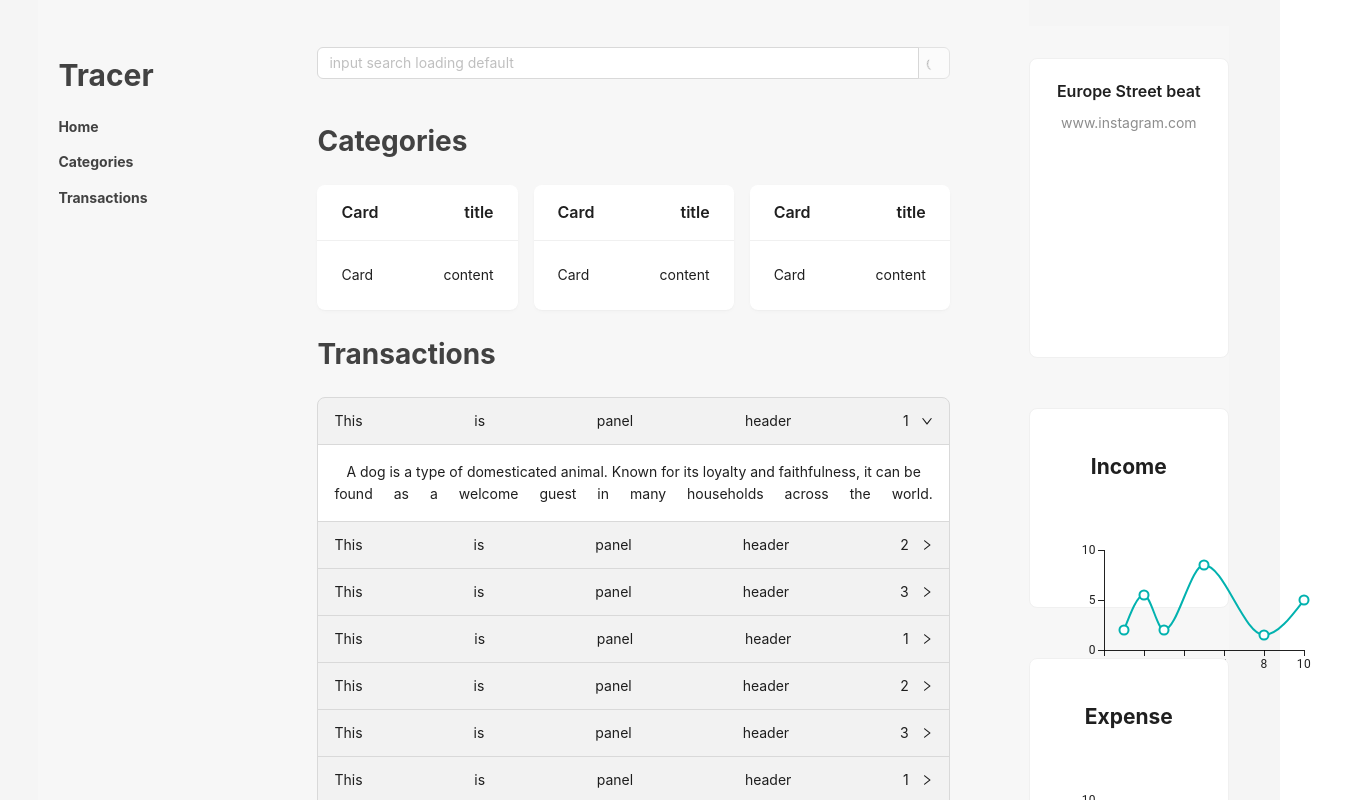
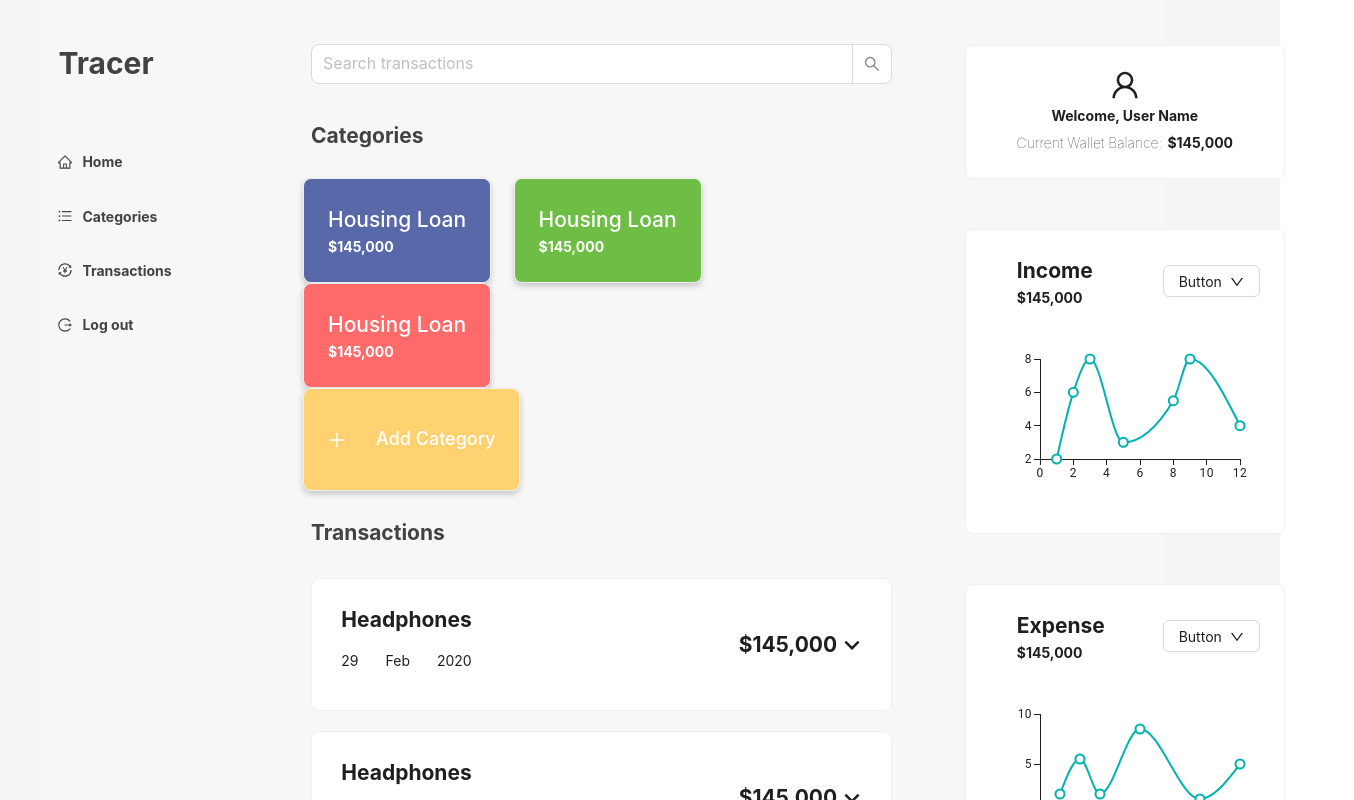
Before and after one commit to Expense-Tracker-Task/expense-tracker-frontend, a React (Create React App) app: page / in a window 1280 px wide. Shown: the top 800 px of the page, 1354 px wide, since content can reach past the window. Built offline with nearby package versions, Linux system fonts and the light colour scheme.

Commit message:
complete overal home page design

```diff
--- a/package.json
+++ b/package.json
@@ -5,6 +5,7 @@
   "dependencies": {
     "@emotion/react": "^11.11.1",
     "@emotion/styled": "^11.11.0",
+    "@mui/icons-material": "^5.14.14",
     "@mui/material": "^5.14.13",
     "@mui/x-charts": "^6.0.0-alpha.15",
     "@testing-library/jest-dom": "^5.17.0",
--- a/src/views/home-page.js
+++ b/src/views/home-page.js
@@ -1,10 +1,19 @@
 import React from "react";
-import { Card, Col, Collapse, Layout, Row, Space } from "antd";
+import { Button, Card, Col, Dropdown, Layout, Row, Space } from "antd";
 import Search from "antd/es/input/Search";
 import { LineChart } from "@mui/x-charts/LineChart";
+import ExpandMoreIcon from "@mui/icons-material/ExpandMore";
+import {
+  HomeOutlined,
+  UnorderedListOutlined,
+  TransactionOutlined,
+  LogoutOutlined,
+  PlusOutlined,
+  DownOutlined,
+  UserOutlined,
+} from "@ant-design/icons";
 
 const { Sider, Content } = Layout;
-const { Meta } = Card;
 const backgroundColor = "#f7f7f7";
 const textColor = "#424242";
 const contentStyle = {
@@ -16,13 +25,21 @@ const contentStyle = {
 };
 
 const siderStyle = {
-  paddingTop: "2.5%",
+  paddingTop: "3.5%",
   textAlign: "center",
   color: textColor,
   backgroundColor: backgroundColor,
 };
 
+const cardStyle = {
+  backgroundColor: "white",
+  width: "160%",
+  textAlignLast: "start",
+};
+
 export const HomePage = () => {
+  const [selectedTransactionName, setSelectedTransactionName] =
+    React.useState("");
   return (
     <Layout>
       <Sider style={{ ...siderStyle, marginLeft: "3%" }}>
@@ -32,63 +49,161 @@ export const HomePage = () => {
             textAlign: "-webkit-left",
           }}
         >
-          {appNameMethod()}
-          {navigationMethod()}
+          {appNameComponent()}
+          {navigationComponent()}
         </Col>
       </Sider>
 
-      <Layout>
-        <Content style={{ ...contentStyle, paddingTop: "6%" }}>
-          <Search placeholder="input search loading default" loading />
-        </Content>
-        <Content style={{ ...contentStyle, textAlignLast: "justify" }}>
-          {categoriesMethod()}
-        </Content>
-        <Content style={{ ...contentStyle, textAlignLast: "justify" }}>
-          {transactionsMethod()}
-        </Content>
+      <Layout style={{ alignSelf: "flex-start" }}>
+        {searchComponent()}
+        {categoriesComponent()}
+        {transactionsComponent(
+          selectedTransactionName,
+          setSelectedTransactionName
+        )}
       </Layout>
       <Sider
         style={{
           ...siderStyle,
-          marginTop: "2%",
-          marginRight: "4%",
+          marginRight: "9%",
           color: backgroundColor,
           backgroundColor: backgroundColor,
         }}
       >
         <Col>
-          {userInfoMethod()}
-          {incomeChartMethod()}
-          {expenseChartMethod()}
+          {userInfoComponent()}
+          {incomeChartComponent()}
+          {expenseChartComponent()}
+          {addingTransactionComponent()}
         </Col>
       </Sider>
     </Layout>
   );
 };
 
-function userInfoMethod() {
-  const style = {
-    height: "300px",
-    width: "100%",
-    backgroundColor: "white",
-  };
+function addingTransactionComponent() {
   return (
-    <Card style={style} hoverable>
-      <Meta title="Europe Street beat" description="www.instagram.com" />
+    <Card style={{ ...cardStyle, marginTop: "50px" }} hoverable>
+      <Row align="middle" justify="center">
+        <PlusOutlined style={{ fontSize: "20px", fontWeight: "bold" }} />
+        <h1
+          style={{
+            margin: "unset",
+            marginLeft: "30px",
+            fontSize: "20px",
+            fontWeight: "500",
+          }}
+        >
+          Add Transaction
+        </h1>
+      </Row>
     </Card>
   );
 }
-
-function incomeChartMethod() {
-  const style = {
-    backgroundColor: "white",
-    height: "200px",
-    marginTop: "50px",
+function searchComponent() {
+  return (
+    <Content style={{ ...contentStyle, paddingTop: "6%" }}>
+      <Search placeholder="Search transactions" size="large" />
+    </Content>
+  );
+}
+function userInfoComponent() {
+  return (
+    <Card style={cardStyle} hoverable>
+      <Col style={{ textAlignLast: "center" }}>
+        <Row align="middle" justify="center">
+          <UserOutlined style={{ fontSize: "30px" }} />
+        </Row>
+        <h4 style={{ margin: "unset", marginTop: "5px" }}>
+          Welcome, User Name
+        </h4>
+        <Row align="middle" justify="center">
+          <h4
+            style={{ margin: "unset", marginTop: "5px", fontWeight: "lighter" }}
+          >
+            Current Wallet Balance:
+          </h4>
+          <h4 style={{ margin: "unset", marginTop: "5px", marginLeft: "5px" }}>
+            $145,000
+          </h4>
+        </Row>
+      </Col>
+    </Card>
+  );
+}
+function incomeChartComponent() {
+  const items = [
+    {
+      label: "Bu Ay",
+      key: "1",
+    },
+    {
+      label: "Bu Yıl",
+      key: "2",
+    },
+  ];
+  const menuProps = {
+    items,
   };
   return (
-    <Card style={style} hoverable>
-      <h1>Income</h1>
+    <Card style={{ ...cardStyle, marginTop: "50px" }} hoverable>
+      <Row align="middle" justify="space-between">
+        <Col style={{ marginLeft: "10%" }}>
+          <h1 style={{ margin: "unset" }}>Income</h1>
+          <h4 style={{ margin: "unset" }}>$145,000</h4>
+        </Col>
+        <Dropdown menu={menuProps}>
+          <Button>
+            <Space>
+              Button
+              <DownOutlined />
+            </Space>
+          </Button>
+        </Dropdown>
+      </Row>
+      <LineChart
+        xAxis={[{ data: [1, 2, 3, 5, 8, 9, 12] }]}
+        series={[
+          {
+            data: [2, 6, 8, 3, 5.5, 8, 4],
+          },
+        ]}
+        width={300}
+        height={200}
+      />
+    </Card>
+  );
+}
+function expenseChartComponent() {
+  const items = [
+    {
+      label: "Bu Ay",
+      key: "1",
+    },
+    {
+      label: "Bu Yıl",
+      key: "2",
+    },
+  ];
+  const menuProps = {
+    items,
+  };
+  return (
+    <Card style={{ ...cardStyle, marginTop: "50px" }} hoverable>
+      <Row align="middle" justify="space-between">
+        <Col style={{ marginLeft: "10%" }}>
+          <h1 style={{ margin: "unset" }}>Expense</h1>
+          <h4 style={{ margin: "unset" }}>$145,000</h4>
+        </Col>
+        <Dropdown menu={menuProps}>
+          <Button>
+            <Space>
+              Button
+              <DownOutlined />
+            </Space>
+          </Button>
+        </Dropdown>
+      </Row>
       <LineChart
         xAxis={[{ data: [1, 2, 3, 5, 8, 10] }]}
         series={[
@@ -102,150 +217,226 @@ function incomeChartMethod() {
     </Card>
   );
 }
-
-function expenseChartMethod() {
-  const style = {
-    backgroundColor: "white",
-    height: "200px",
-    marginTop: "50px",
-  };
+function transactionsComponent(
+  selectedTransactionName,
+  setSelectedTransactionName
+) {
+  let transactionList = [
+    {
+      name: "panel1",
+      title: "Headphones",
+      date: "29 Feb 2020",
+      amount: "$145,000",
+    },
+    {
+      name: "panel2",
+      title: "Headphones",
+      date: "29 Feb 2020",
+      amount: "$145,000",
+    },
+    {
+      name: "panel3",
+      title: "Headphones",
+      date: "29 Feb 2020",
+      amount: "$145,000",
+    },
+    {
+      name: "panel4",
+      title: "Headphones",
+      date: "29 Feb 2020",
+      amount: "$145,000",
+    },
+  ];
   return (
-    <Card style={style} hoverable>
-      <h1>Expense</h1>
-      <LineChart
-        xAxis={[{ data: [1, 2, 3, 5, 8, 10] }]}
-        series={[
-          {
-            data: [2, 5.5, 2, 8.5, 1.5, 5],
-          },
-        ]}
-        width={300}
-        height={200}
-      />
+    <Content style={{ ...contentStyle, textAlignLast: "justify" }}>
+      <h2>Transactions</h2>
+      <Col>
+        {transactionComponent(
+          transactionList[0],
+          selectedTransactionName,
+          setSelectedTransactionName
+        )}
+        {transactionComponent(
+          transactionList[1],
+          selectedTransactionName,
+          setSelectedTransactionName
+        )}
+        {transactionComponent(
+          transactionList[2],
+          selectedTransactionName,
+          setSelectedTransactionName
+        )}
+      </Col>
+    </Content>
+  );
+}
+function transactionComponent(
+  transaction,
+  selectedTransactionName,
+  setSelectedTransactionName
+) {
+  return (
+    <Card style={{ marginTop: "20px" }} hoverable>
+      <Col>
+        <Row align="middle" justify="space-between">
+          <Col style={{ marginLeft: "1%" }}>
+            <h2 style={{ margin: "unset" }}>Headphones</h2>
+            <p>29 Feb 2020</p>
+          </Col>
+          <Row
+            align="middle"
+            justify="center"
+            onClick={() => setSelectedTransactionName(transaction.name)}
+          >
+            <h2 style={{ margin: "unset" }}>$145,000</h2>
+            <ExpandMoreIcon style={{ fontSize: "30px" }} />
+          </Row>
+        </Row>
+        {selectedTransactionName == transaction.name && (
+          <Col style={{ marginLeft: "1%" }}>
+            <div
+              style={{
+                height: "1px",
+                backgroundColor: "#424242",
+                margin: "10px 0",
+              }}
+            ></div>
+            <h3 style={{ margin: "unset" }}>Description</h3>
+            <p>
+              Lorem ipsum dolor sit amet consectetur adipisicing elit. Maxime
+              mollitia, molestiae quas vel sint commodi repudiandae consequuntur
+              voluptatum laborum numquam blanditiis harum quisquam eius sed odit
+              fugiat iusto fuga praesentium optio, eaque rerum! Provident
+              similique accusantium nemo autem.
+            </p>
+          </Col>
+        )}
+      </Col>
     </Card>
   );
 }
+function categoriesComponent() {
+  const softColors = [
+    "#5968A8",
+    "#6EBD45",
+    "#FF6B6B",
+    "#FFD271",
+    "#5BC0BE",
+    "#B33A3A",
+    "#6489B1",
+    "#FFB547",
+    "#808000",
+    "#9678B6",
+  ];
 
-function transactionsMethod() {
-  const text = `
-    A dog is a type of domesticated animal.
-    Known for its loyalty and faithfulness,
-    it can be found as a welcome guest in many households across the world.
-    `;
-  const items = [
-    {
-      key: "1",
-      label: "This is panel header 1",
-      children: <div>{text}</div>,
-    },
-    {
-      key: "2",
-      label: "This is panel header 2",
-      children: <div>{text}</div>,
-    },
-    {
-      key: "3",
-      label: "This is panel header 3",
-      children: <div>{text}</div>,
-    },
-    {
-      key: "4",
-      label: "This is panel header 1",
-      children: <div>{text}</div>,
-    },
-    {
-      key: "5",
-      label: "This is panel header 2",
-      children: <div>{text}</div>,
-    },
-    {
-      key: "6",
-      label: "This is panel header 3",
-      children: <div>{text}</div>,
-    },
-    {
-      key: "7",
-      label: "This is panel header 1",
-      children: <div>{text}</div>,
-    },
-    {
-      key: "8",
-      label: "This is panel header 2",
-      children: <div>{text}</div>,
-    },
-    {
-      key: "9",
-      label: "This is panel header 3",
-      children: <div>{text}</div>,
-    },
-    {
-      key: "10",
-      label: "This is panel header 1",
-      children: <div>{text}</div>,
-    },
-    {
-      key: "11",
-      label: "This is panel header 2",
-      children: <div>{text}</div>,
-    },
-    {
-      key: "12",
-      label: "This is panel header 3",
-      children: <div>{text}</div>,
-    },
-  ];
   return (
-    <>
-      <h1>Transactions</h1>
-      <Collapse
-        defaultActiveKey={["1"]}
-        onChange={() => {}}
-        expandIconPosition={"end"}
-        items={items}
-      />
-    </>
+    <Content style={{ ...contentStyle, textAlignLast: "justify" }}>
+      <h2>Categories</h2>
+      <Row gutter={16}>
+        <Row style={{ width: "75%" }}>
+          <Card
+            style={{
+              background: softColors[0],
+              marginRight: "5%",
+              boxShadow: "0 3px 6px rgba(0, 0, 0, 0.2)",
+            }}
+            hoverable
+          >
+            <Col style={{ color: "white" }}>
+              <h2 style={{ margin: "unset", fontWeight: 500 }}>Housing Loan</h2>
+              <h4 style={{ margin: "unset" }}>$145,000</h4>
+            </Col>
+          </Card>
+          <Card
+            style={{
+              background: softColors[1],
+              marginRight: "5%",
+              boxShadow: "0 3px 6px rgba(0, 0, 0, 0.2)",
+            }}
+            hoverable
+          >
+            <Col style={{ color: "white" }}>
+              <h2 style={{ margin: "unset", fontWeight: 500 }}>Housing Loan</h2>
+              <h4 style={{ margin: "unset" }}>$145,000</h4>
+            </Col>
+          </Card>
+          <Card
+            style={{
+              background: softColors[2],
+              marginRight: "5%",
+              boxShadow: "0 3px 6px rgba(0, 0, 0, 0.2)",
+            }}
+            hoverable
+          >
+            <Col style={{ color: "white" }}>
+              <h2 style={{ margin: "unset", fontWeight: 500 }}>Housing Loan</h2>
+              <h4 style={{ margin: "unset" }}>$145,000</h4>
+            </Col>
+          </Card>
+        </Row>
+        <Card
+          style={{
+            background: softColors[3],
+            boxShadow: "0 3px 6px rgba(0, 0, 0, 0.2)",
+          }}
+          hoverable
+        >
+          <Row align="middle" justify="center">
+            <PlusOutlined
+              style={{ fontSize: "18px", fontWeight: "bold", color: "white" }}
+            />
+            <h1
+              style={{
+                marginLeft: "30px",
+                fontSize: "18px",
+                fontWeight: "500",
+                color: "white",
+              }}
+            >
+              Add Category
+            </h1>
+          </Row>
+        </Card>
+      </Row>
+    </Content>
   );
 }
-function categoriesMethod() {
+function navigationComponent() {
+  const style = {
+    marginTop: "30%",
+    textAlignLast: "start",
+  };
+  const titleStyle = {
+    color: "#424242",
+    cursor: "pointer",
+    marginLeft: "10px",
+  };
   return (
-    <>
-      <h1>Categories</h1>
-      <Row gutter={16}>
-        <Col span={8}>
-          <Card title="Card title" bordered={false}>
-            Card content
-          </Card>
-        </Col>
-        <Col span={8}>
-          <Card title="Card title" bordered={false}>
-            Card content
-          </Card>
-        </Col>
-        <Col span={8}>
-          <Card title="Card title" bordered={false}>
-            Card content
-          </Card>
-        </Col>
+    <Col style={style}>
+      <Row align="middle" justify="start">
+        <HomeOutlined />
+        <h4 style={titleStyle}>Home</h4>
       </Row>
-    </>
+      <Row align="middle" justify="start">
+        <UnorderedListOutlined />
+        <h4 style={titleStyle}>Categories</h4>
+      </Row>
+      <Row align="middle" justify="start">
+        <TransactionOutlined />
+        <h4 style={titleStyle}>Transactions</h4>
+      </Row>
+      <Row align="middle" justify="start">
+        <LogoutOutlined />
+        <h4 style={titleStyle}>Log out</h4>
+      </Row>
+    </Col>
   );
 }
-function navigationMethod() {
-  const titleStyle = {
-    color: "#424242",
-  };
-  return (
-    <div>
-      <h4 style={titleStyle}>Home</h4>
-      <h4 style={titleStyle}>Categories</h4>
-      <h4 style={titleStyle}>Transactions</h4>
-    </div>
-  );
-}
-function appNameMethod() {
+function appNameComponent() {
   const style = {
     color: "#424242",
     fontSize: "30px",
+    margin: "unset",
   };
   return <h1 style={style}>Tracer</h1>;
 }
```
Also changed, not shown: 1 other file (tests, documents, lock files or other folders).
